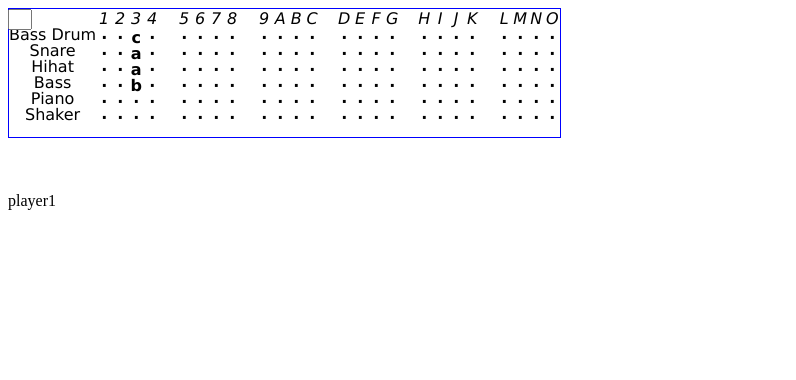
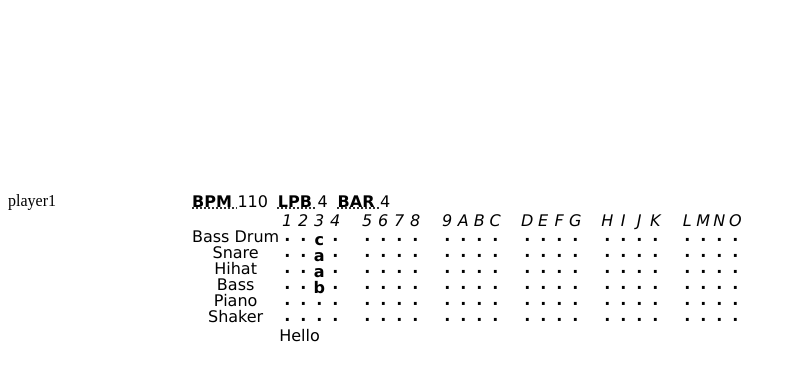
Before and after one commit to aklt/beat-player, a website: page index.html in a window 1280 px wide. Shown: the whole page, without its empty margins (0-796 px from the left). Drawn offline with nearby package versions, Linux system fonts and the light colour scheme; files that its build step writes are made by us from their sources.

Commit message:
add BPM, LPB, BAR header

```diff
--- /dev/null
+++ b/ab.js
@@ -0,0 +1 @@
+node_modules/ab.js/ab.js
--- a/beat-player.js
+++ b/beat-player.js
@@ -166,7 +166,7 @@
         break;
       case 'I': // Click top row to go to position
         console.warn('I', alphanumToDec(el.innerText))
-        player1.gotoPos(alphanumToDec(el.innerText))
+        this.gotoPos(alphanumToDec(el.innerText))
         break;
       case 'P':
         console.warn('P Instrument', el)
@@ -177,8 +177,6 @@
   })
 
   // 1}}} Player
-
-
 
 bp.el = ab.qs('#player1')
 if (!bp.el) throw new Error('BAd')
--- a/index.html
+++ b/index.html
@@ -7,6 +7,13 @@
   </head>
   <body>
     <div class="player" id="player0">
+      <div class="settings">
+        <dl>
+          <dt><abbr title="Beats Per Minute"> BPM </dt><dd> 110 </dd>
+          <dt><abbr title="Lines Per Beat"> LPB </dt><dd> 4 </dd>
+          <dt><abbr title="Bars"> BAR </dt><dd> 4 </dd>
+        </dl>
+      </div>
       <div class="instruments">
         <p>Bass Drum</p>
         <p>Snare</p>
@@ -80,13 +87,16 @@
           <p               ><b>·</b><b>·</b><b>·</b><b>·</b><b>·</b><b>·</b></p>
         </div>
       </div>
+      <div class="instrument-editor">
+        Hello
+      </div>
     </div>
 
     <div class="foo" id="player1">
           player1
     </div>
 
-    <div class="small-input">
+    <div class="small-input hidden">
       <input type="text" name="small-input" value="">
     </div>
 
--- a/style.less
+++ b/style.less
@@ -1,11 +1,17 @@
 
 @col-width: 1rem;
+
+ * {
+     box-sizing: border-box;
+ }
 
 .player {
     font: 1rem "Lucida Sans Unicode", "Lucida Grande", sans-serif;
     position: absolute;
+    top: 12rem;
+    left: 12rem;
     cursor: pointer;
-    border: 1px solid blue;
+    // border: 1px solid blue;
     .instruments {
         text-align: center;
         margin: 0.8rem 0 1rem 0;
@@ -64,11 +70,27 @@
     }
 }
 
+.instrument-editor {
+    // border: 1px solid red;
+}
+
+.settings {
+    dl, dt, dd {
+        display: inline;
+    }
+    dt {
+        font-weight: bold;
+    }
+    dd {
+        margin: 0 0.3rem 0 0;
+
+    }
+}
+
 .foo {
     position: absolute;
     top: 12rem;
 }
-
 
 .small-input {
     position: absolute;
@@ -79,3 +101,7 @@
         text-align: center;
     }
 }
+
+.hidden {
+    display: none;
+}
```
